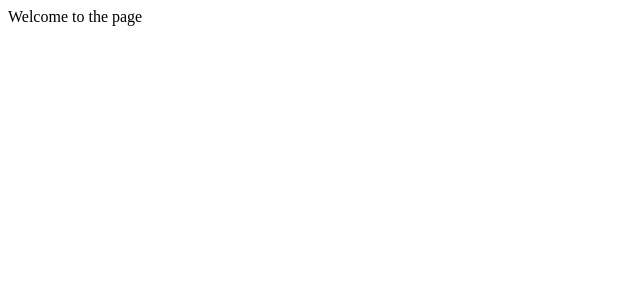
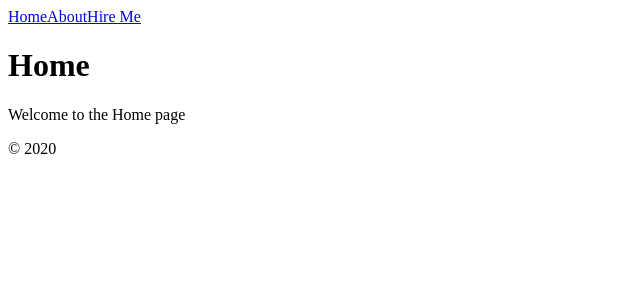
Before and after one commit to seagrendaniel/next-portfolio, a Next.js app: page / in a window 1280 px wide. Shown: the top 300 px of the page, without its empty margins (0-640 px from the left). Built offline with nearby package versions, Linux system fonts and the light colour scheme.

Commit message:
basic profile layout

```diff
--- /dev/null
+++ b/components/layout.js
@@ -0,0 +1,16 @@
+import Link from 'next/link';
+
+export default ({ children, title }) => (
+  <div>
+    <header>
+      <Link href="/"><a>Home</a></Link>
+      <Link href="/about"><a>About</a></Link>
+      <Link href="/hireme"><a>Hire Me</a></Link>
+    </header>
+
+    <h1>{title}</h1>
+    {children}
+
+<footer>&copy; {new Date().getFullYear()}</footer>
+  </div>
+)
--- a/pages/index.js
+++ b/pages/index.js
@@ -1,5 +1,12 @@
+import Link from 'next/link';
+import Layout from '../components/layout';
+
 const Index = () => {
-  return <div>Welcome to the page</div>
+  return(
+    <Layout title="Home">
+       <p>Welcome to the Home page</p>
+    </Layout>
+  )
 }
 
 export default Index;
```
Also changed, not shown: pages/about.js (added, +14 -0 lines), pages/hireme.js (added, +11 -0 lines), static/javascript-logo.jpg (added).
